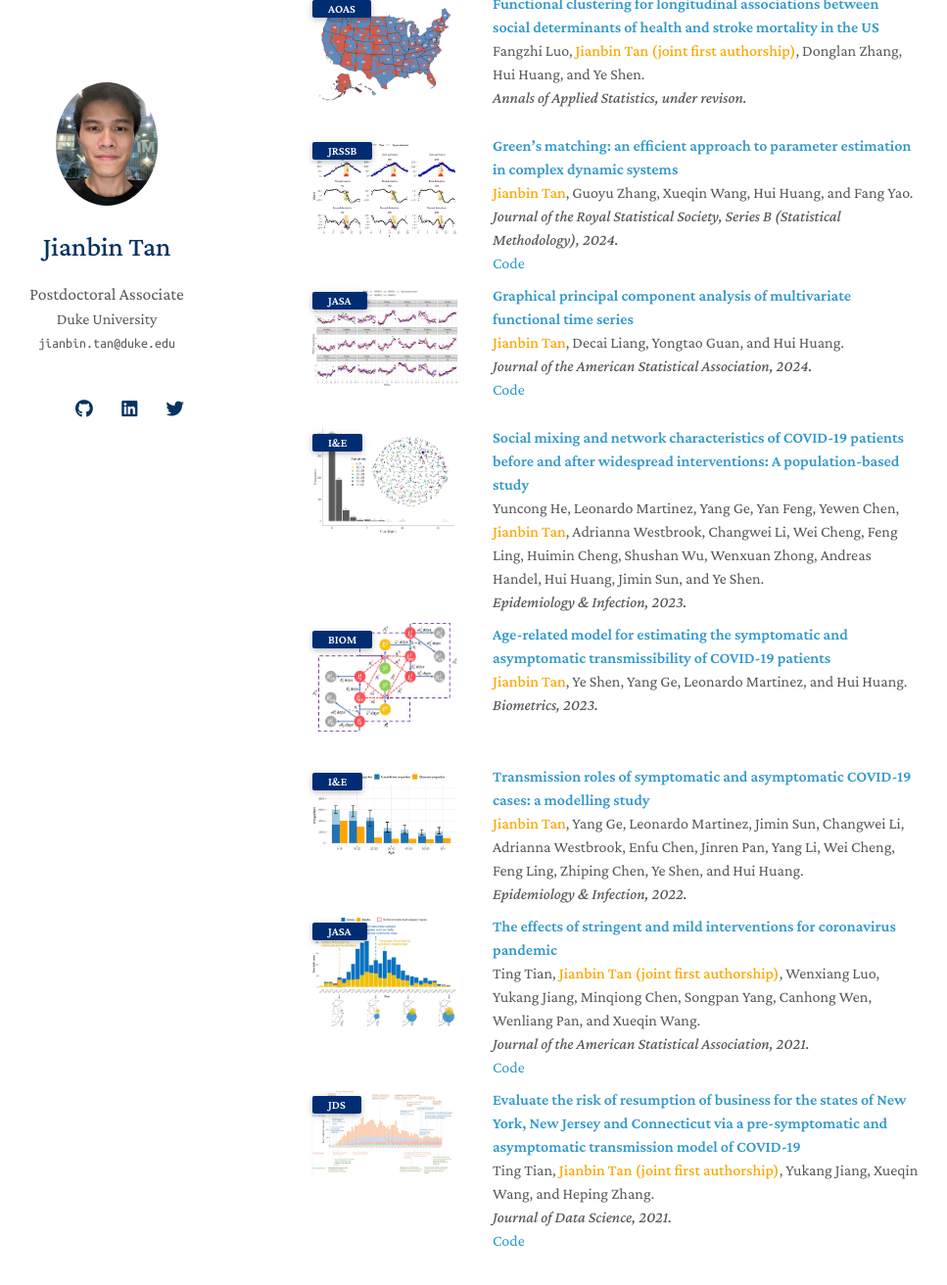
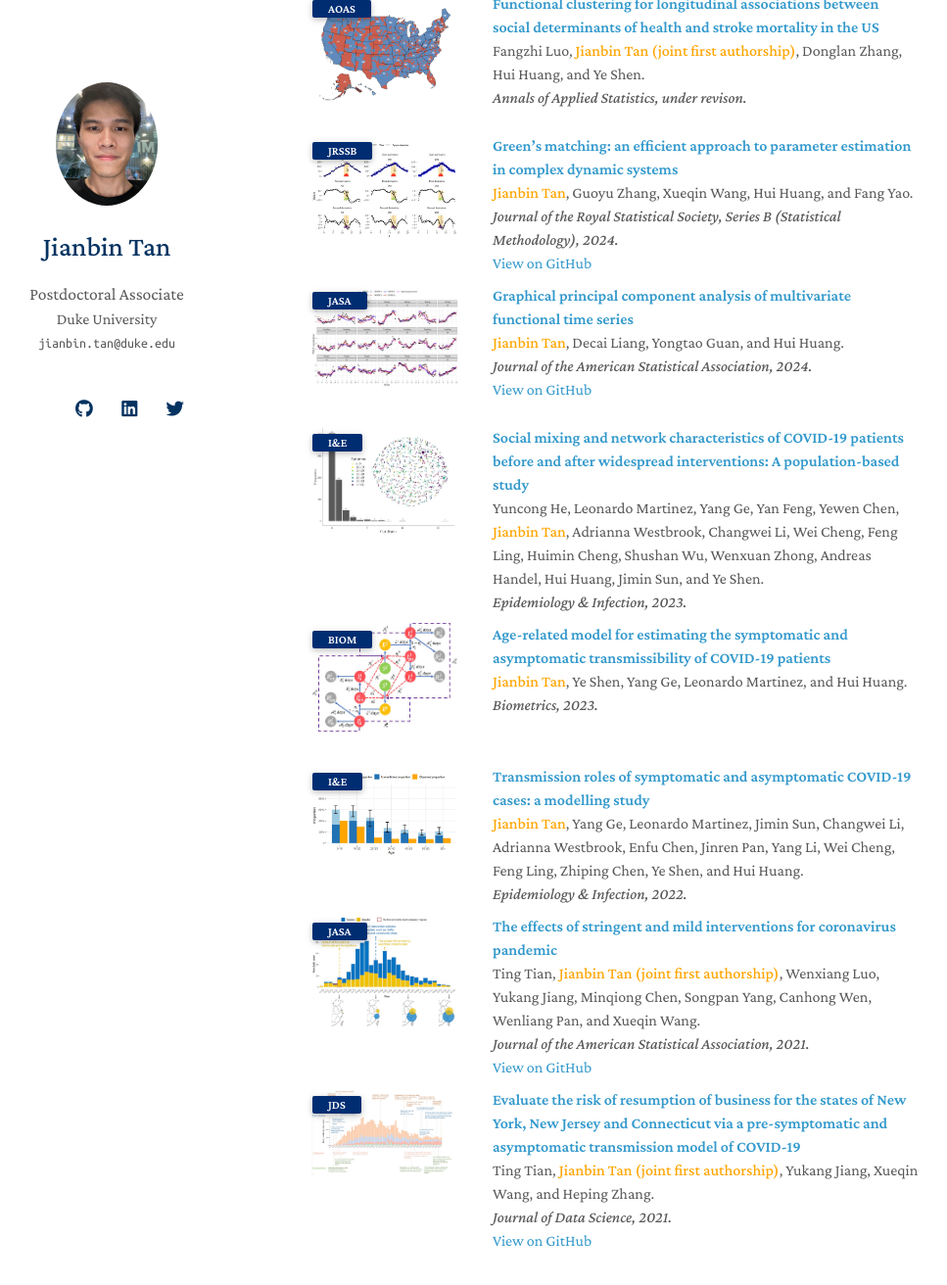
Before and after one commit to Tan-jianbin/Tan-jianbin.github.io, a Jekyll site: the page built from index.md, in a window 1280 px wide and 1400 px high, scrolled down 441 px. Shown: the top 1312 px of the window at 98% size, without its empty margins (167-1134 px from the left). Built offline with Jekyll 4.4.1, drawn with Linux system fonts in a browser that asks for light colours; nearby versions of some CDN libraries; a style sheet for code colours, icons or effects is not loaded; our own code applies the rules of GitHub Pages for plain Markdown files.

Commit message:
Update publications.md

```diff
--- a/_includes/publications.md
+++ b/_includes/publications.md
@@ -48,7 +48,7 @@
     <div class="periodical"><em> Journal of the Royal Statistical Society, Series B (Statistical Methodology), 2024.</em></div>
     <!-- Code -->
     <div class="github-link">
-      <a href="https://github.com/Tan-jianbin/Statistical-Inference-in-General-order-Dynamic-Systems"> Code </a>
+      <a href="https://github.com/Tan-jianbin/Statistical-Inference-in-General-order-Dynamic-Systems">  View on GitHub </a>
     </div>
   </div>
 </div>
@@ -68,7 +68,7 @@
     <div class="periodical"><em> Journal of the American Statistical Association, 2024.</em></div>
     <!-- Code -->
     <div class="github-link">
-      <a href="https://github.com/Jianbin-Tan/GFPCA"> Code </a>
+      <a href="https://github.com/Jianbin-Tan/GFPCA">  View on GitHub </a>
     </div>
   </div>
 </div>
@@ -137,7 +137,7 @@
     <div class="periodical"><em> Journal of the American Statistical Association, 2021.</em></div>
      <!-- Code -->
     <div class="github-link">
-      <a href="https://github.com/tingT0929/The-Effects-of-Stringent-and-Mild-Interventions"> Code </a>
+      <a href="https://github.com/tingT0929/The-Effects-of-Stringent-and-Mild-Interventions"> View on GitHub </a>
     </div>
   </div>
 </div>
@@ -157,7 +157,7 @@
     <div class="periodical"><em> Journal of Data Science, 2021.</em></div>
     <!-- Code -->
     <div class="github-link">
-      <a href="https://github.com/tingT0929/Resumption-of-business"> Code </a>
+      <a href="https://github.com/tingT0929/Resumption-of-business"> View on GitHub </a>
     </div>
   </div>
 </div>
```
